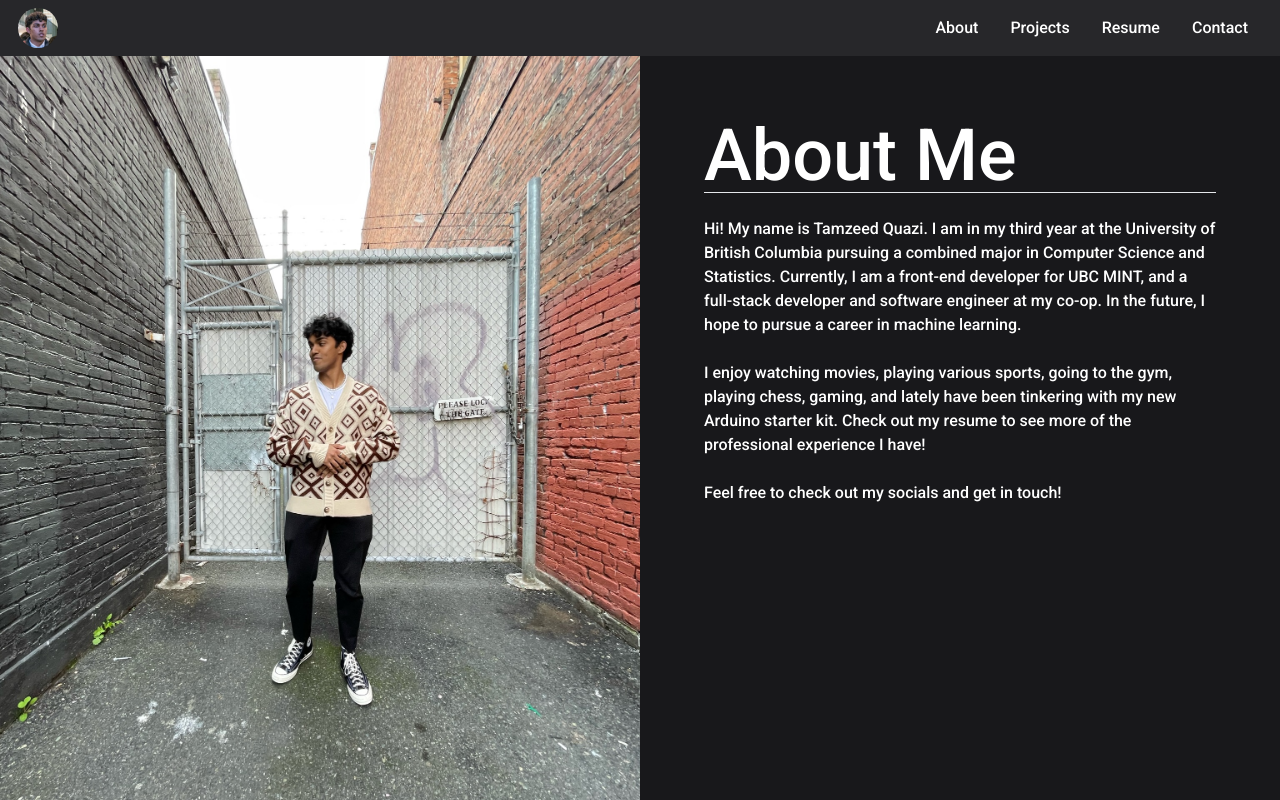
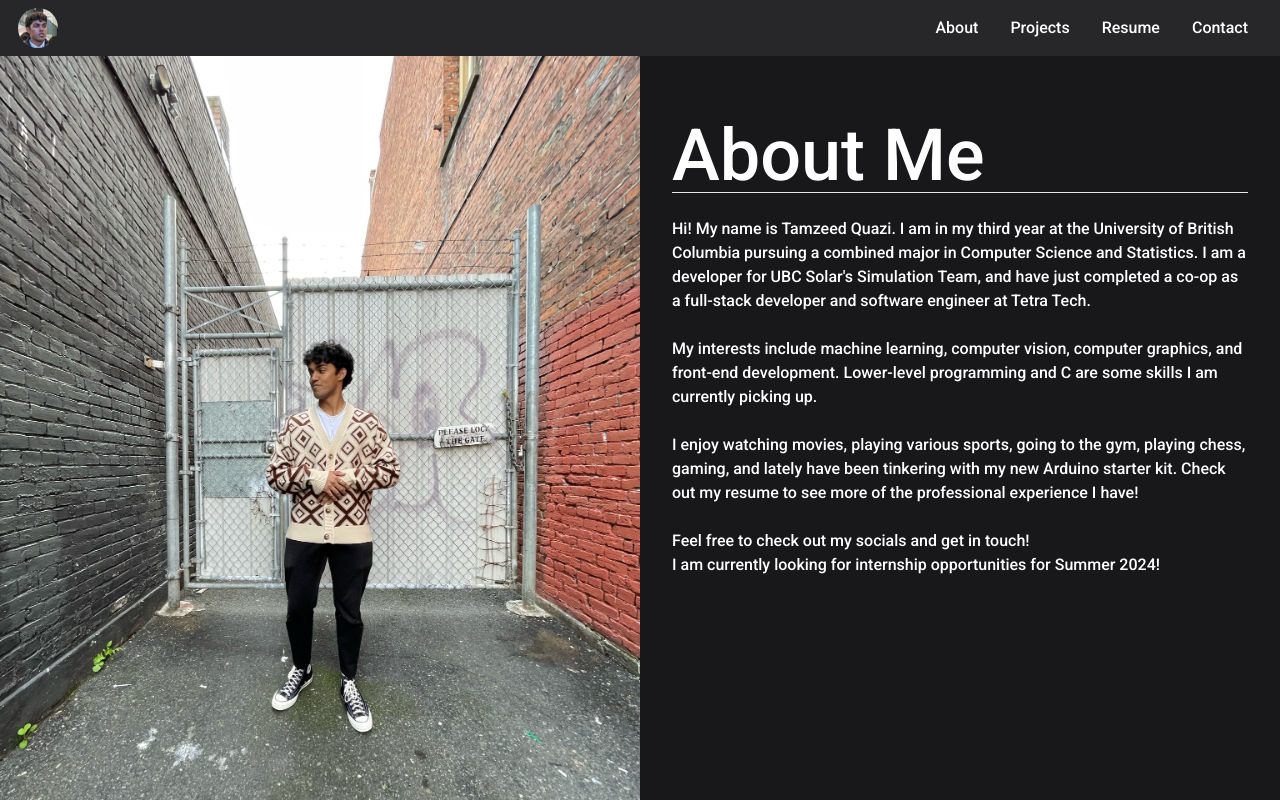
Before and after one commit to tamzeedq/personal_website, a Next.js app: page /about in a window 1280 px wide. Shown: the top 800 px of the page. Built offline with nearby package versions, Linux system fonts and the light colour scheme.

Commit message:
update about page and fix styling

```diff
--- a/src/app/about/page.tsx
+++ b/src/app/about/page.tsx
@@ -2,20 +2,24 @@ import React from 'react';
 
 const About = () => {
   return (
-    <div className='max-h-screen flex'>
+    <div className='min-h-screen flex'>
       <div className='w-[50%] max-h-[100%]'>
         <img className='w-full h-full object-cover' src="/images/tamzeed/alley_pic.jpg" alt="Tamzeed Photo" />
       </div>
 
-      <div className='w-[50%] max-h-[100%] p-16 overflow-y-scroll no-scrollbar text-white'>
-        <h1 className='text-7xl'>About Me</h1>
+      <div className='w-[50%] max-h-[100%] py-16 px-8 overflow-y-scroll no-scrollbar text-white'>
+        <h1 className='text-3xl sm:text-4xl md:text-7xl'>About Me</h1>
         <hr />
         <br />
-        <p>Hi! My name is Tamzeed Quazi. I am in my third year at the University of British Columbia pursuing a combined major in Computer Science and Statistics. Currently, I am a front-end developer for UBC MINT, and a full-stack developer and software engineer at my co-op. In the future, I hope to pursue a career in machine learning.</p>
+        <p>
+          Hi! My name is Tamzeed Quazi. I am in my third year at the University of British Columbia pursuing a combined major in Computer Science and Statistics.
+          I am a developer for UBC Solar's Simulation Team, and have just completed a co-op as a full-stack developer and software engineer at Tetra Tech. <br /> <br />
+          My interests include machine learning, computer vision, computer graphics, and front-end development. Lower-level programming and C are some skills I am currently picking up.
+        </p>
         <br />
         <p>I enjoy watching movies, playing various sports, going to the gym, playing chess, gaming, and lately have been tinkering with my new Arduino starter kit. Check out my resume to see more of the professional experience I have!</p>
         <br />
-        <p>Feel free to check out my socials and get in touch!</p>
+        <p>Feel free to check out my socials and get in touch! <br />I am currently looking for internship opportunities for Summer 2024!</p>
       </div>
     </div>
   );
```
